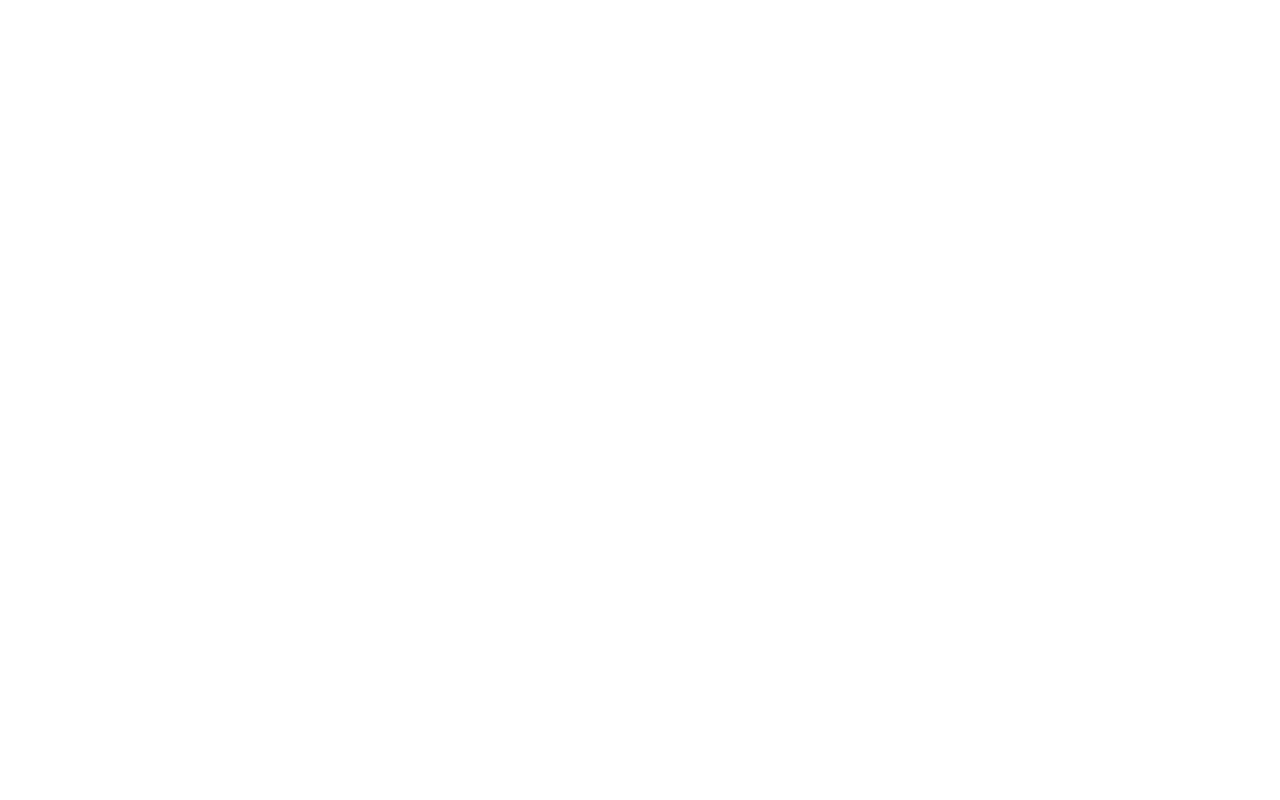
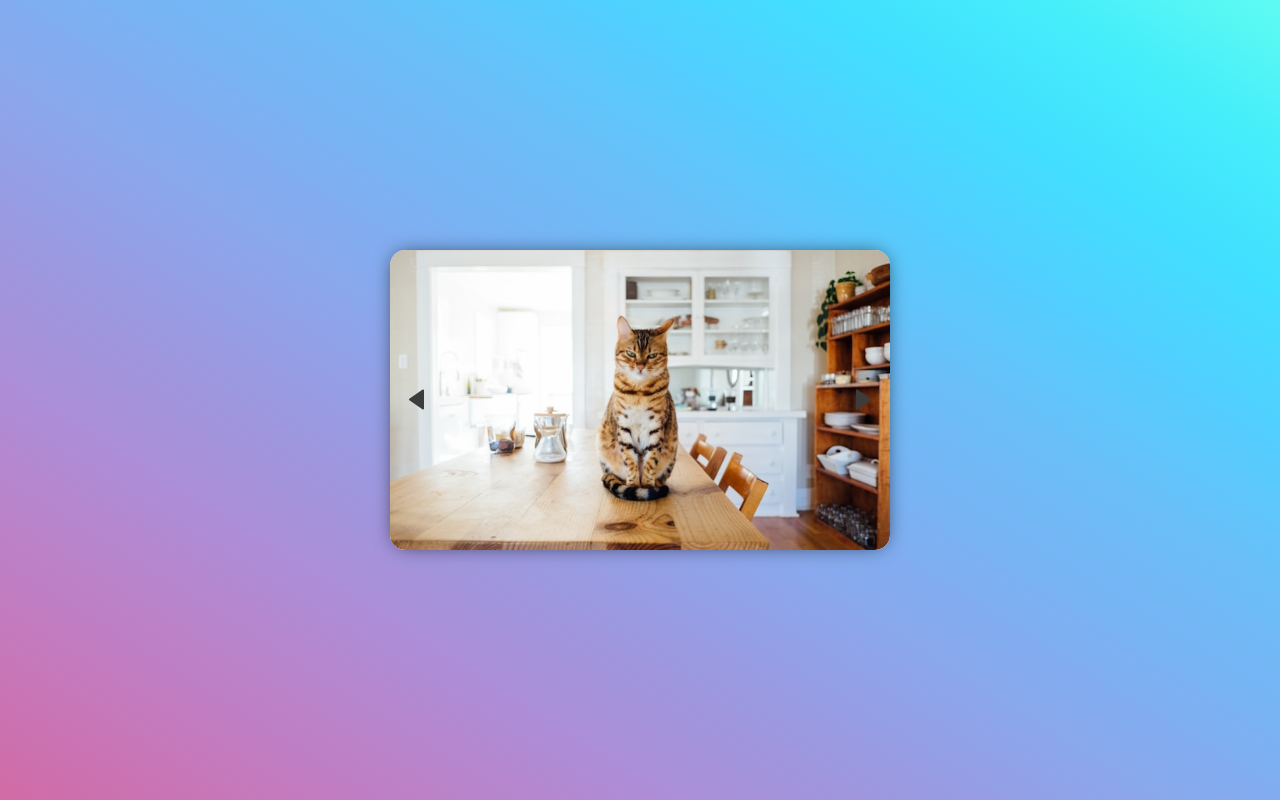
Before and after one commit to Sofiaspinelli/slider-images, a website built with Vite: page index.html in a window 1280 px wide. Built offline with nearby package versions, Linux system fonts and the light colour scheme.

Commit message:
add styles and box-icons

```diff
--- a/index.html
+++ b/index.html
@@ -1,4 +1,4 @@
-<!doctype html>
+<!DOCTYPE html>
 <html lang="es">
   <head>
     <meta charset="UTF-8" />
@@ -8,12 +8,12 @@
   </head>
   <body>
     <div class="contenedor">
-      <div class="sliders" id="slider">
-
-      </div>
+      <div class="sliders" id="slider"></div>
+      <div class="btn-left"><i class="bx bxs-left-arrow"></i></div>
+      <div class="btn-right"><i class="bx bxs-right-arrow"></i></div>
     </div>
 
+    <script type="module" src="/main.js"></script>
 
-  <script type="module" src="/main.js"> </script>
   </body>
 </html>
--- a/main.js
+++ b/main.js
@@ -1,4 +1,6 @@
 import "./style.css";
+import 'boxicons/css/boxicons.min.css';
+import 'boxicons';
 
 const arrayImagenesSlider = [
     { id: 1, ruta: 'img/gato-1.jpg', texto: 'Gatito 1'},
@@ -9,6 +11,19 @@ const arrayImagenesSlider = [
     { id: 6, ruta: 'img/gato-6.jpg', texto: 'Gatito 6'},
 ]
 window.addEventListener('DOMContentLoaded', function () {
+
     const divSlider = document.querySelector('#slider')
     console.log(divSlider);
+
+    arrayImagenesSlider.forEach(function(imagen) {
+
+        const divSliderSection = document.createElement('div')
+        const imgTag = document.createElement('img')
+        imgTag.src = imagen.ruta
+        imgTag.alt = imagen.texto
+        divSliderSection.classList.add('slider-section')
+        divSliderSection.appendChild(imgTag)
+        divSlider.appendChild(divSliderSection)
+    })
+
 })
--- a/package.json
+++ b/package.json
@@ -10,5 +10,8 @@
   },
   "devDependencies": {
     "vite": "^5.2.0"
+  },
+  "dependencies": {
+    "boxicons": "^2.1.4"
   }
 }
--- a/style.css
+++ b/style.css
@@ -0,0 +1,80 @@
+
+* {
+    padding: 0;
+    margin: 0;
+    box-sizing: border-box;
+}
+
+body {
+    height: 100vh;
+    display: flex;
+    align-items: center;
+    justify-content: center;
+    background: #aa8fd8;
+    background: linear-gradient(to right top, #d16ba5, #c777b9, #ba83ca, #aa8fd8, #9a9ae1, #8aa7ec, #79b3f4, #69bff8, #52cffe, #41dfff, #46eefa, #5ffbf1);
+    padding: 20px;
+}
+
+.contenedor {
+    position: relative;
+    width: 500px;
+    height: 300px;
+    background-color: #e0e0e0;
+    overflow: hidden;
+    border-radius: 15px;
+    box-shadow: 0px 0px 20px -5px rgba(0,0,0,0.75);
+    -webkit-box-shadow: 0px 0px 20px -5px rgba(0,0,0,0.75);
+    -moz-box-shadow: 0px 0px 20px -5px rgba(0,0,0,0.75);
+}
+
+.sliders {
+    width: 600%;
+    height: 100%;
+    display: flex;
+
+}
+
+.slider-section {
+    width: calc(100% / 6);
+    height: 100%;
+}
+
+.slider-section img {
+    width: 100%;
+    height: 100%;
+    object-fit: cover;
+    border-radius: 15px;
+    user-select: none;
+}
+
+.btn-left,
+.btn-right {
+    display: flex;
+    position: absolute;
+    top: 50%;
+    transform: translate(0, -50%);
+    background-color: transparent;
+    border-radius: 50%;
+    font-size: 1.5rem;
+    font-weight: 600;
+    padding: 5px;
+    cursor: pointer;
+    color: #3c3c3c;
+    transition: .5s ease;
+    user-select: none;
+}
+
+.btn-left:hover,
+.btn-right:hover {
+    background-color: #46eefa;
+    color: #fff;
+}
+
+.btn-left {
+    left: 10px;
+}
+
+
+.btn-right {
+    right: 10px;
+}
```
Also changed, not shown: 1 other file.
